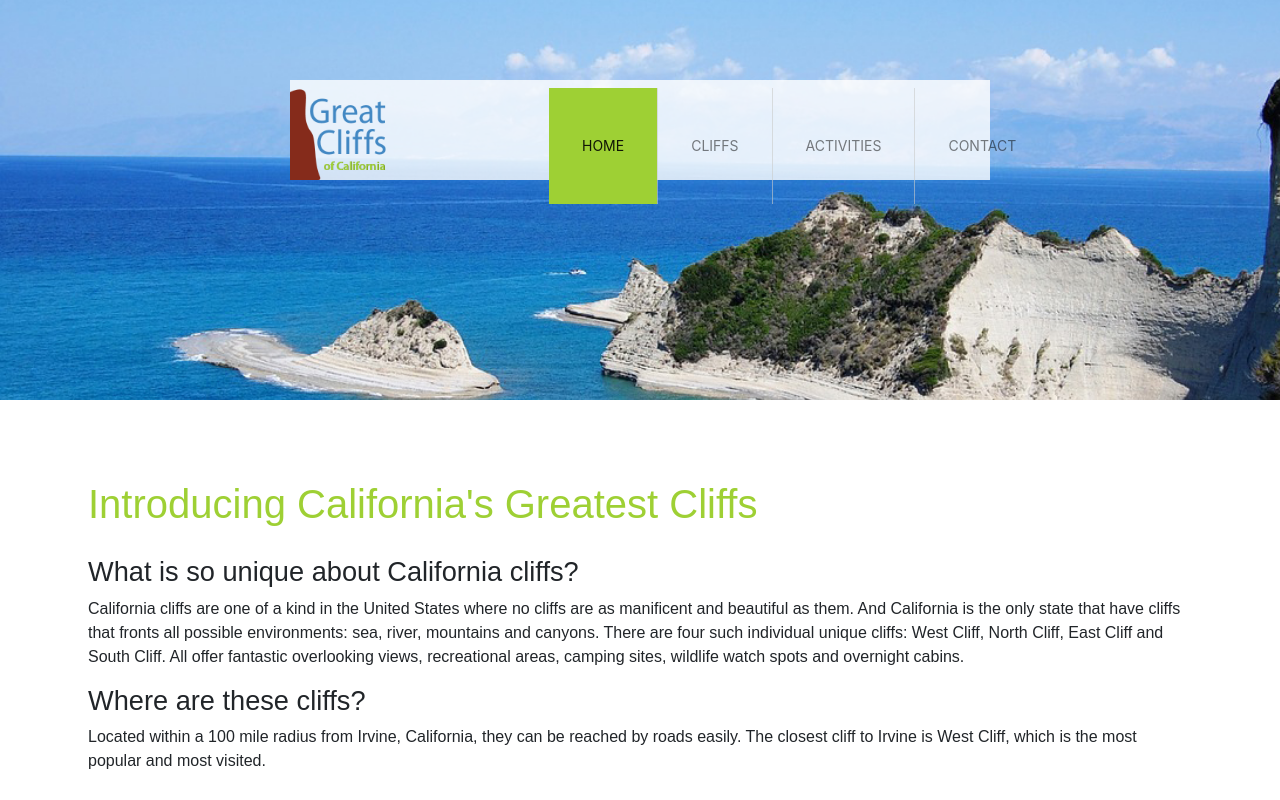
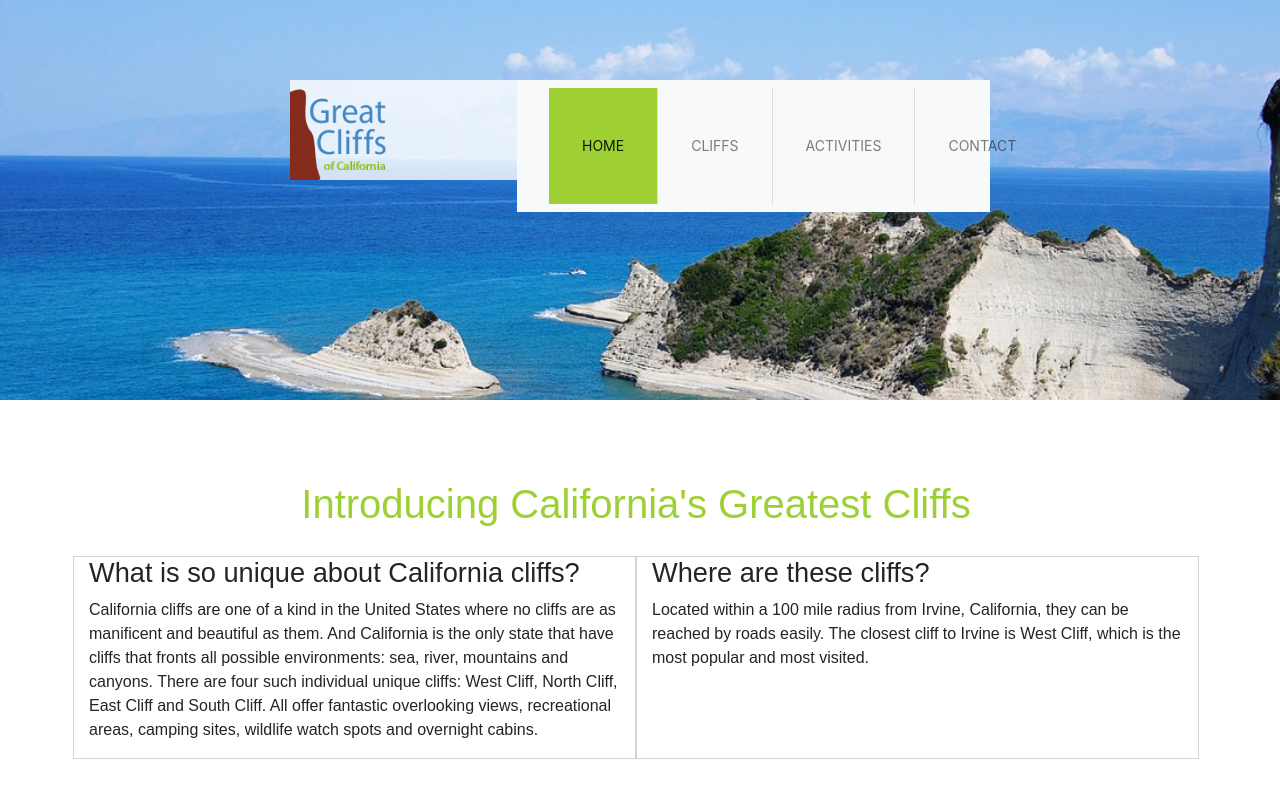
Before and after one commit to gloriakamidi/m2-w2-d2-homework, a plain HTML site: page w2d2-homework/index.html in a window 1280 px wide. Shown: the top 800 px of the page. Drawn offline with nearby package versions, Linux system fonts and the light colour scheme.

Commit message:
main area

```diff
--- a/w2d2-homework/index.html
+++ b/w2d2-homework/index.html
@@ -4,7 +4,9 @@
     <title>Great Cliffs of California</title>
 
     <!-- Meta Tags -->
-    <meta charset="UTF-8" />
+    <meta charset="UTF-8"/>
+    <meta name = "viewport" content = "width = device-width, initial-scale = 1, shrink-to-fit = no">
+
 
     <!-- Bootstrap CSS -->
        <link rel="stylesheet" href="https://maxcdn.bootstrapcdn.com/bootstrap/4.5.2/css/bootstrap.min.css">
@@ -17,6 +19,21 @@
     >
     <!-- Custom CSS -->
     <link rel="stylesheet" href="styles.css" />
+    <style>
+       .grid_system  div[class^="col-sm-6"] {
+            border: 1px solid lightgrey;
+            background: auto;
+            text-align: left;
+
+
+         }
+         /* padding-top: 5px;
+            padding-bottom: 5px;
+            column-gap: 10rem; */
+
+
+
+    </style>
 
   </head>
   <body id="home">
@@ -27,7 +44,7 @@
             <img src="images/logo.png" alt="Great Cliffs Logo" width="125">
         </div>
 
-        <nav class="main-menu navbar navbar-expand-lg navbar-light">
+        <nav class="main-menu navbar navbar-expand-lg navbar-light bg-light">
            <a class="navbar-brand" href="#"></a>
            <!--Hamburger Menu-->
           <!--Make a collapse menu button-->
@@ -61,9 +78,14 @@
     </header>
 
     <main>
-      <div>
+    <div class="grid_system">
+        <div class="row">
+          <div class="col-sm-12" style="text-align:center;">
            <h1>Introducing California's Greatest Cliffs</h1>
-          <div>
+          </div>
+        </div>
+        <div class="row">
+              <div class="col-sm-6">
                 <h2>What is so unique about California cliffs?</h2>
                   <p>
                     California cliffs are one of a kind in the United States where
@@ -76,15 +98,18 @@
                     and overnight cabins.
                   </p>
             </div>
-      </div>
 
-      <div>
+
+
+        <div class="col-sm-6">
           <h2>Where are these cliffs?</h2>
           <p>
           Located within a 100 mile radius from Irvine, California, they
           can be reached by roads easily. The closest cliff to Irvine is
           West Cliff, which is the most popular and most visited.
          </p>
+        </div>
+      </div>
     </div>
     </main>
 
--- a/w2d2-homework/styles.css
+++ b/w2d2-homework/styles.css
@@ -145,16 +145,13 @@ footer #nondisclaimer .social .fa-instagram {
 
 /* Home */
 .navbar-toggler-icon {
-    padding: 10px;
-    width: 10px;
+
     opacity: 80%;
     color: lightgrey;
 
 }
-button.navbar-toggler-icon {
-    outline: none;
-    box-shadow: none;
-
+.main-menu navbar navbar-expand-lg navbar-light bg-light {
+    width: fit-content;
 }
 
 
```
Lines whose indentation alone changed are shown as unchanged.
